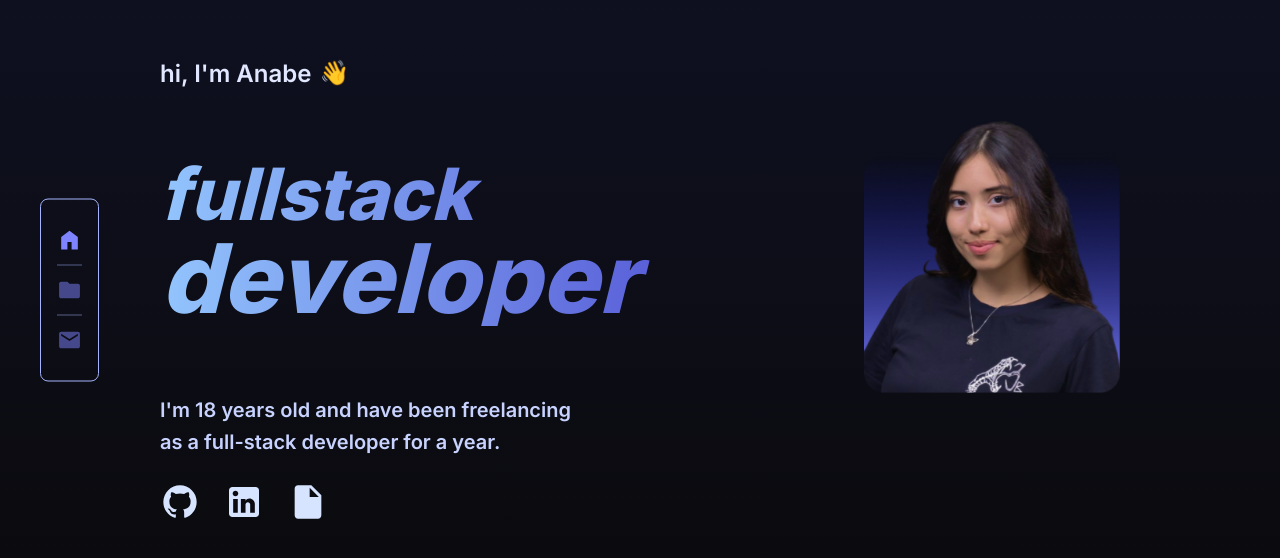
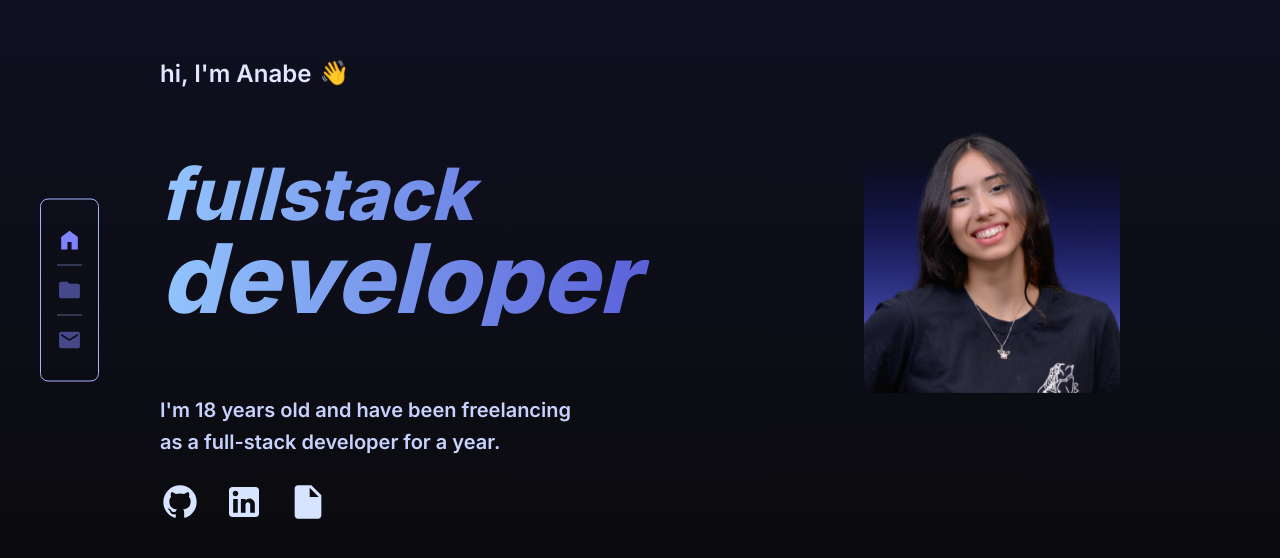
Before and after one commit to anabexd/portfolio, a Next.js app: page / in a window 1280 px wide. Shown: the part 110-668 px from the top of the page. Built offline with nearby package versions, Linux system fonts and the light colour scheme.

Commit message:
style: ui updates

```diff
--- a/src/app/page.tsx
+++ b/src/app/page.tsx
@@ -27,8 +27,8 @@ const Home = () => {
             <div className="size-28 sm:size-48 md:size-52 lg:size-64 relative">
             <Image
                 src="/profile.png"
-                width={600}
-                height={600}
+                width={650}
+                height={650}
                 className="select-none pointer-events-none"
                 alt="My profile picture"
               />
--- a/src/app/projects/page.tsx
+++ b/src/app/projects/page.tsx
@@ -10,8 +10,12 @@ const Projects = () => {
         <p className="text-slate-300 text-4xl font-semibold text-center">
           My projects
         </p>
-
-        <div className="divide-x divide-indigo-300 grid lg:grid-cols-2 gap-20">
+            {/* <div className="fixed ">
+            <svg xmlns="http://www.w3.org/2000/svg" width="10" height="10" className="bi bi-circle-fill fill-indigo-300" viewBox="0 0 16 16">
+              <circle cx="8" cy="8" r="8" />
+            </svg>
+          </div> */}
+        <div className="divide-x divide-indigo-300 divide-opacity-50 grid lg:grid-cols-2 row-auto gap-20">
           <div className="flex flex-col items-center justify-center">
             <p className="text-indigo-300 text-3xl font-semibold">CantinaGO</p>
             <div className="bg-[url(/square-gradient.svg)] bg-contain bg-no-repeat bg-center -z-10 rounded-lg h-full w-full p-5 flex flex-col items-center">
@@ -22,8 +26,6 @@ const Projects = () => {
                 height={500}
                 alt=""
               />
-            </div>
-            <div className="">
             </div>
           </div>
           <div className="pl-10 flex flex-col space-y-8">
@@ -38,10 +40,10 @@ const Projects = () => {
             </div>
 
             <div className="flex items-center gap-4">
-              <LinkButton href="#" size="lg" leftIcon={Globe}>
+              <LinkButton href="https://cantina-go.vercel.app/" target='_blank' size="lg" leftIcon={Globe}>
                 deploy
               </LinkButton>
-              <LinkButton href="#" size="lg" leftIcon={CodeXml}>
+              <LinkButton href="https://github.com/anabexd/cantina_go" target='_blank' size="lg" leftIcon={CodeXml}>
                 code
               </LinkButton>
             </div>
```
Also changed, not shown: public/profile.png, public/profilepic.png (deleted).
